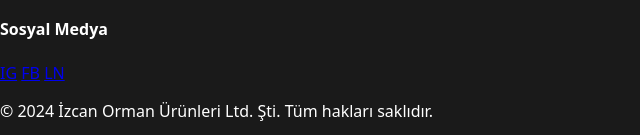
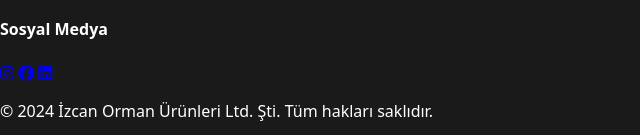
Before and after one commit to izcanLTD/izcan-web, a website built with Vite: page catalog.html in a window 1280 px wide. Shown: the part 1296-1431 px from the top of the page, 0-640 px from the left. Built offline with nearby package versions, Linux system fonts and the light colour scheme; some packages are replaced by stand-ins of ours; no server answers; the database is empty; a script that the page names is missing.

```diff
--- a/catalog.html
+++ b/catalog.html
@@ -499,9 +499,9 @@
             <div class="footer-col">
                 <h4>Sosyal Medya</h4>
                 <div class="social-icons">
-                    <a href="#">IG</a>
-                    <a href="#">FB</a>
-                    <a href="#">LN</a>
+                    <a href="#"><i class="fab fa-instagram"></i></a>
+                    <a href="#"><i class="fab fa-facebook"></i></a>
+                    <a href="#"><i class="fab fa-linkedin"></i></a>
                 </div>
             </div>
         </div>
```
